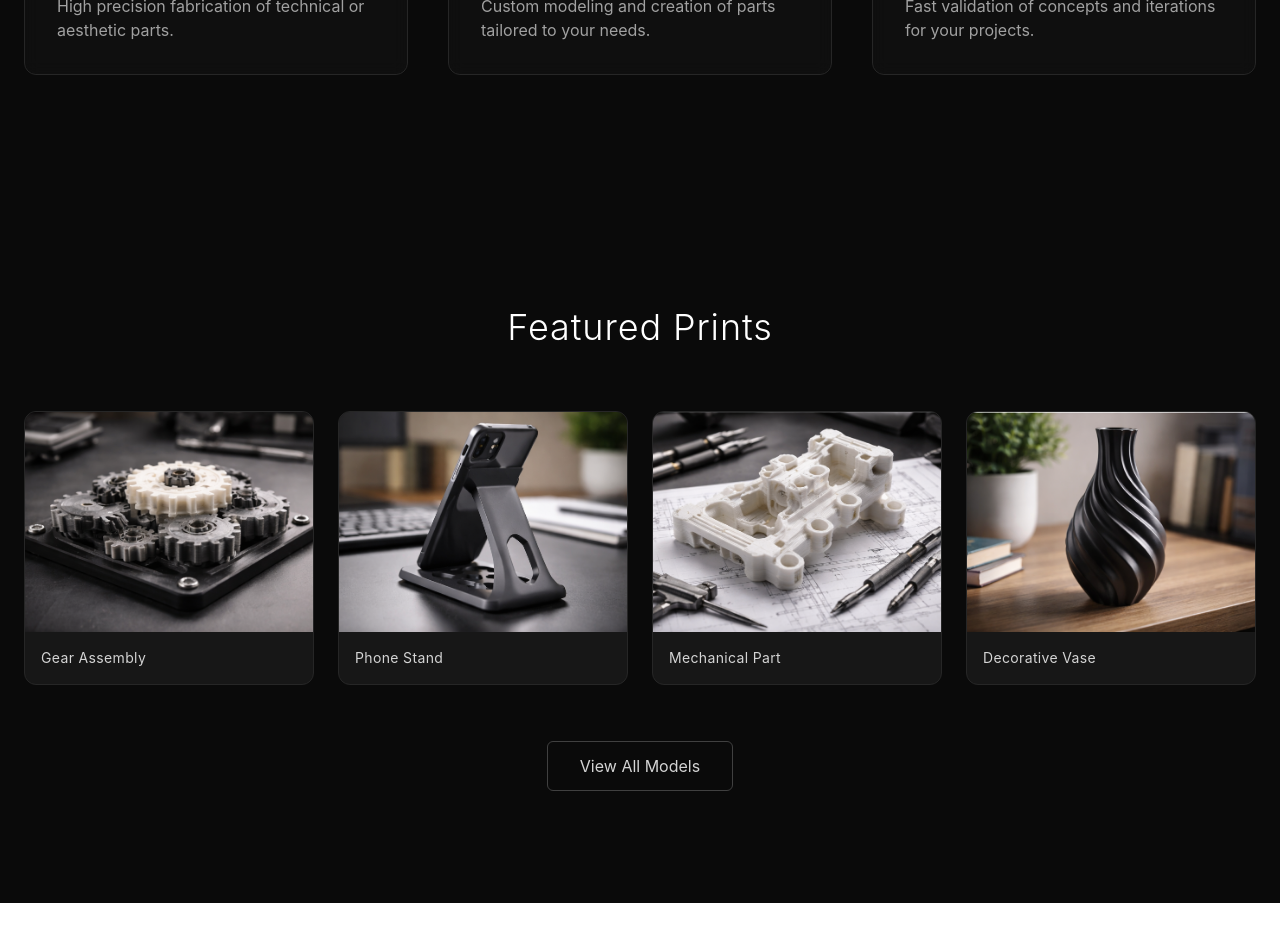
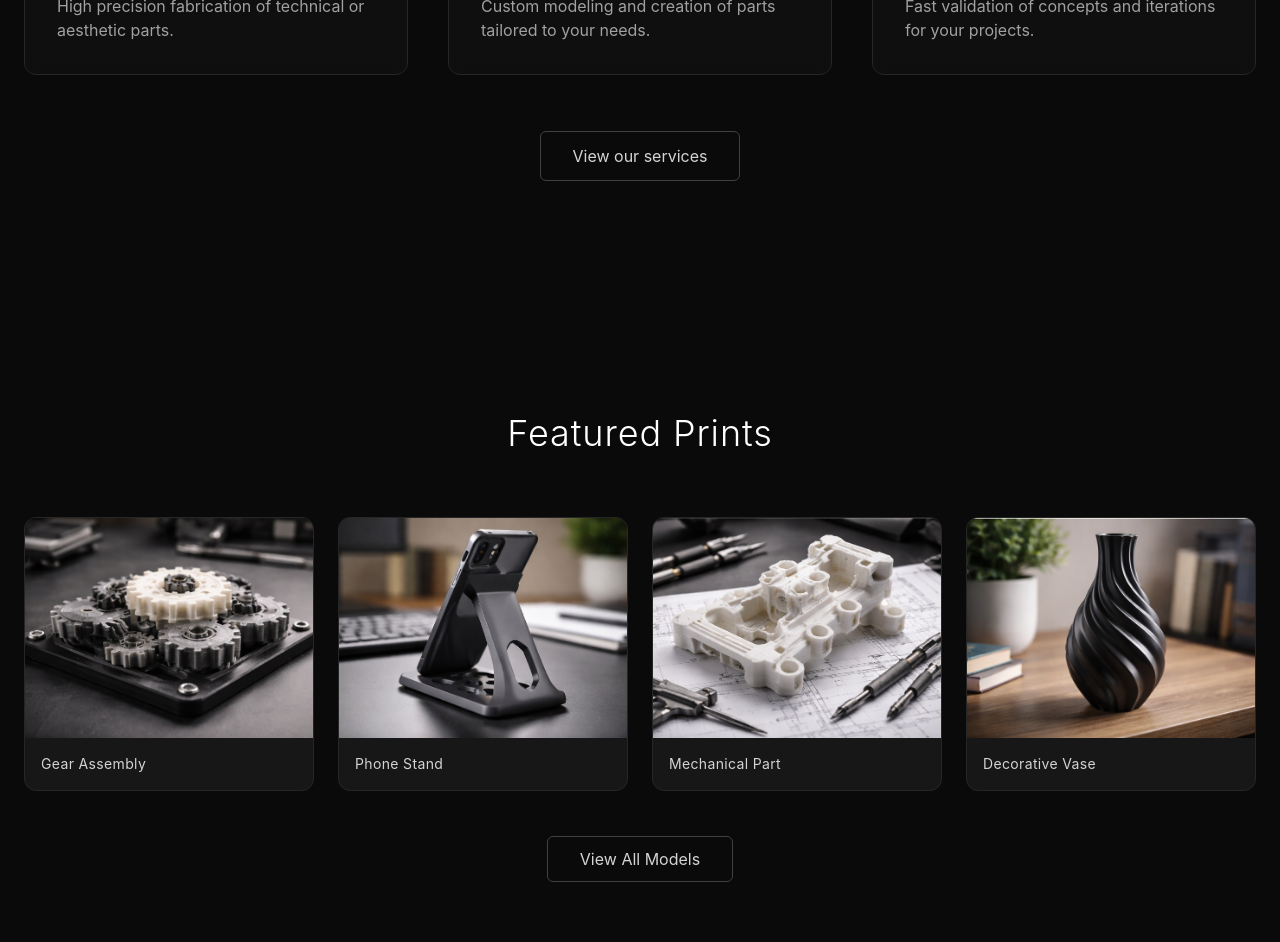
Before and after one commit to AlexMJBL/3d_design, a React (Vite) app: page / in a window 1280 px wide. Shown: the part 1120-2062 px from the top of the page. Before the commit the page ends 2023 px from the top, so only its background shows below. Built offline with nearby package versions, Linux system fonts and the light colour scheme.

Commit message:
updated services to add a link

```diff
--- a/src/components/FeaturedPrints.tsx
+++ b/src/components/FeaturedPrints.tsx
@@ -3,6 +3,7 @@ import Gear from "../assets/images/gear_print.png"
 import PhoneStand from "../assets/images/phone_stand.png"
 import Vase from "../assets/images/vase.png"
 import EngineerPart from "../assets/images/engineer_part.png"
+import { Link } from "react-router-dom"
 
 export default function FeaturedPrints() {
 
@@ -65,6 +66,7 @@ export default function FeaturedPrints() {
                 <img
                   src={print.img}
                   alt={print.name}
+                  loading="lazy"
                   className="
                   w-full
                   h-[220px]
@@ -72,6 +74,7 @@ export default function FeaturedPrints() {
                   transition
                   duration-500
                   group-hover:scale-110
+
                   "
                 />
 
@@ -97,7 +100,8 @@ export default function FeaturedPrints() {
 
         <div className="mt-14 text-center">
 
-          <button
+             <Link
+              to="/models"
             className="
             px-8 py-3
             border border-neutral-700
@@ -109,7 +113,7 @@ export default function FeaturedPrints() {
             "
           >
             {t("featured.view")}
-          </button>
+          </Link>
 
         </div>
 
--- a/src/components/Services.tsx
+++ b/src/components/Services.tsx
@@ -1,4 +1,5 @@
 import { useTranslation } from "react-i18next"
+import { Link } from "react-router-dom"
 
 export default function Services() {
 
@@ -56,19 +57,13 @@ export default function Services() {
               "
             >
 
-              {/* icon */}
-
               <div className="text-4xl mb-6">
                 {service.icon}
               </div>
 
-              {/* title */}
-
               <h3 className="text-xl text-white tracking-wide">
                 {service.title}
               </h3>
-
-              {/* description */}
 
               <p className="text-neutral-400 mt-3">
                 {service.desc}
@@ -80,6 +75,27 @@ export default function Services() {
 
         </div>
 
+        {/* button */}
+
+        <div className="mt-14 flex justify-center">
+
+          <Link
+            to="/services"
+            className="
+            px-8 py-3
+            border border-neutral-700
+            rounded-md
+            text-neutral-300
+            hover:border-cyan-500
+            hover:text-white
+            transition
+            "
+          >
+            {t("services.link")}
+          </Link>
+
+        </div>
+
       </div>
 
     </section>
--- a/src/i18n/locales/en/translation.json
+++ b/src/i18n/locales/en/translation.json
@@ -27,7 +27,8 @@
     "proto": {
       "title": "Rapid Prototyping",
       "desc": "Fast validation of concepts and iterations for your projects."
-    }
+    },
+    "link" : "View our services"
   },
   "featured": {
     "title": "Featured Prints",
--- a/src/i18n/locales/fr/translation.json
+++ b/src/i18n/locales/fr/translation.json
@@ -27,11 +27,12 @@
     "proto": {
       "title": "Prototypage rapide",
       "desc": "Validation rapide de concepts et itérations pour vos projets."
-    }
+    },
+    "link": "Voir nos services"
   },
   "featured": {
-    "title": "Featured Prints",
-    "view": "View All Models"
+    "title": "Modèles en vedette",
+    "view": "Voir tous les modèles"
   },
   "notfound": {
     "pageNotFound": "Page introuvable",
```
Also changed, not shown: src/components/Footer.tsx (added).
